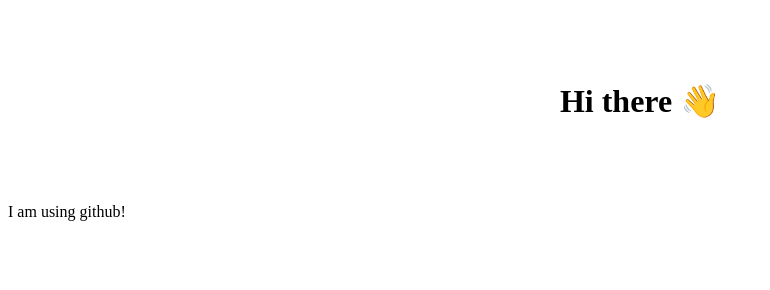
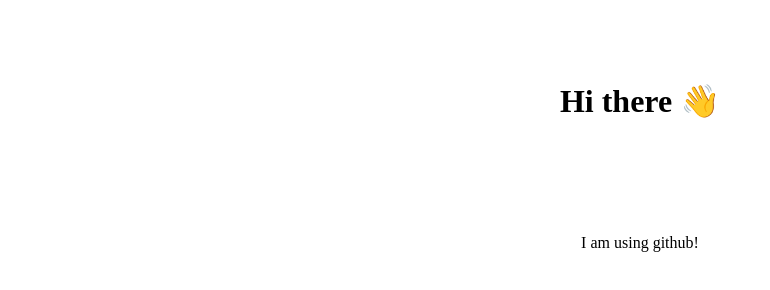
Before and after one commit to ahmad-helal/ahmad-helal.github.io, a plain HTML site: page index.html in a window 1280 px wide. Shown: the whole page, without its empty margins (0-770 px from the left). Drawn offline with Linux system fonts and the light colour scheme.

Commit message:
Update index.html

```diff
--- a/index.html
+++ b/index.html
@@ -3,14 +3,16 @@
   <head>
     <title>Home</title>
     <style>
-      h1 {
+      div {
         text-align: center;
         line-height: 5;
       }
     </style>
   </head>
   <body>
+    <div>
     <h1>Hi there 👋</h1>
     <p>I am using github!</p>
+      </div>
   </body>
 </html>
```
